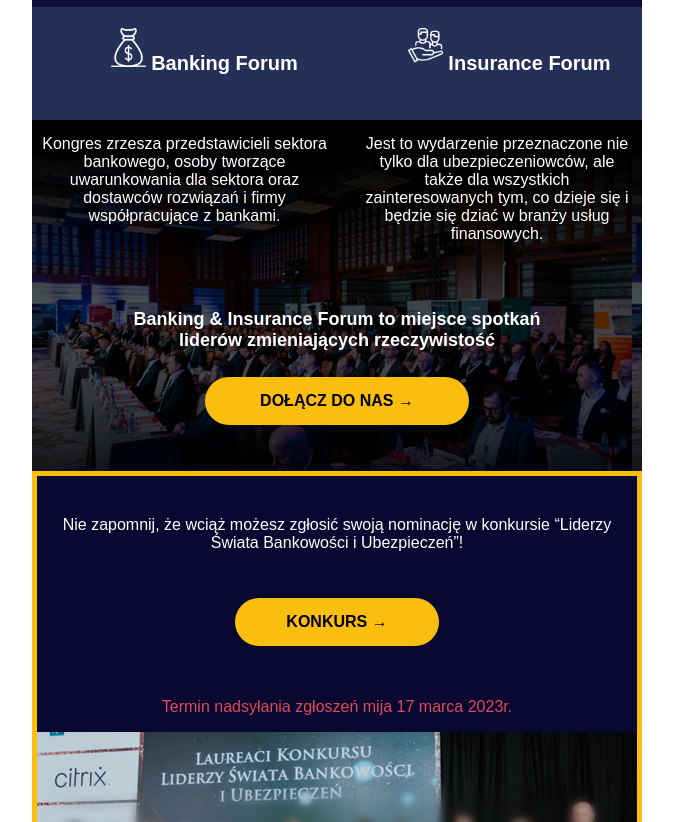
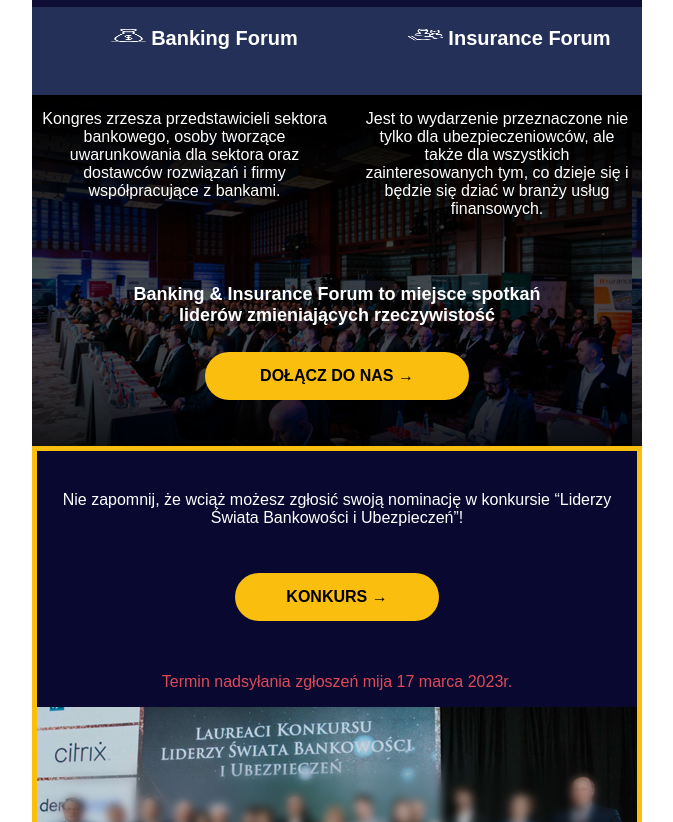
Before and after one commit to Kacper1998/MMC-TASK, a plain HTML site: page index.html in a window 1280 px wide. Shown: the part 906-1728 px from the top of the page, without its empty margins (303-976 px from the left). Drawn offline with Linux system fonts and the light colour scheme.

Commit message:
changing height section

```diff
--- a/index.html
+++ b/index.html
@@ -197,7 +197,7 @@
     <td class="flex-child-element" valign="top" width="50%" style="padding-top: 0px; background-color:#243058;  text-align: center;
     vertical-align: middle;">
     <table role="presentation" cellspacing="0" cellpadding="0" border="0" width="50%" class="left-section">
-        <img src="images/bfic.png" width="35px" height="45px" style=" margin-left: 40px; margin-top: 15px;"></img>
+        <img src="images/bfic.png" width="35px" height="15px" style=" margin-left: 40px; margin-top: 15px;"></img>
         <p style="color: white; padding-left: 5px; display: inline-block; font-weight: 700; font-size: 20px; font-family: Arial, Helvetica, sans-serif;
         margin-bottom: 20px; vertical-align: middle;"> Banking Forum</p>
     </table>
@@ -205,7 +205,7 @@
     <td class="flex-child-element" valign="top" width="50%" style="padding-top: 0px; background-color:#243058;  text-align: center;
     vertical-align: middle;">
     <table role="presentation" cellspacing="0" cellpadding="0" border="0" width="50%" class="left-section">
-        <img src="images/ific.png" width="35px" height="45px" style=" margin-left: 40px; margin-top: 15px;"></img>
+        <img src="images/ific.png" width="35px" height="15px" style=" margin-left: 40px; margin-top: 15px;"></img>
         <p style="color: white; padding-left: 5px; display: inline-block; font-weight: 700; font-size: 20px; font-family: Arial, Helvetica, sans-serif;
         margin-bottom: 20px; vertical-align: middle;"> Insurance Forum</p>
     </table>
```
